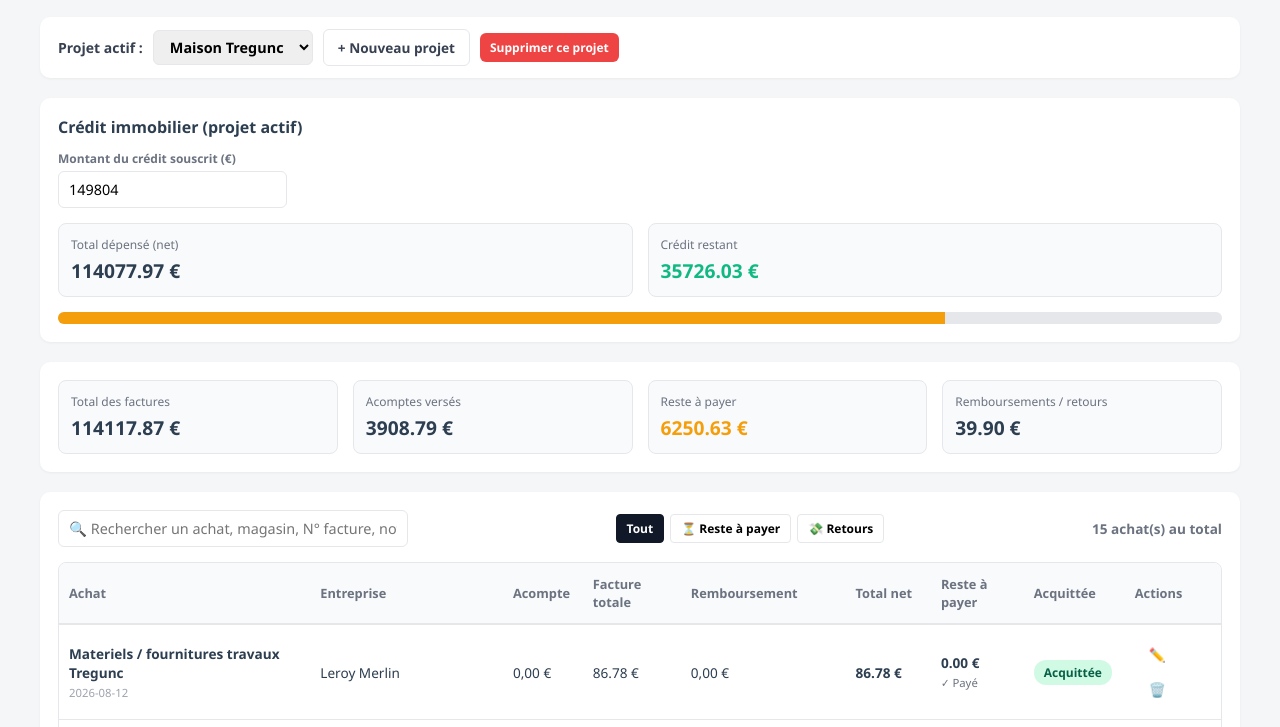
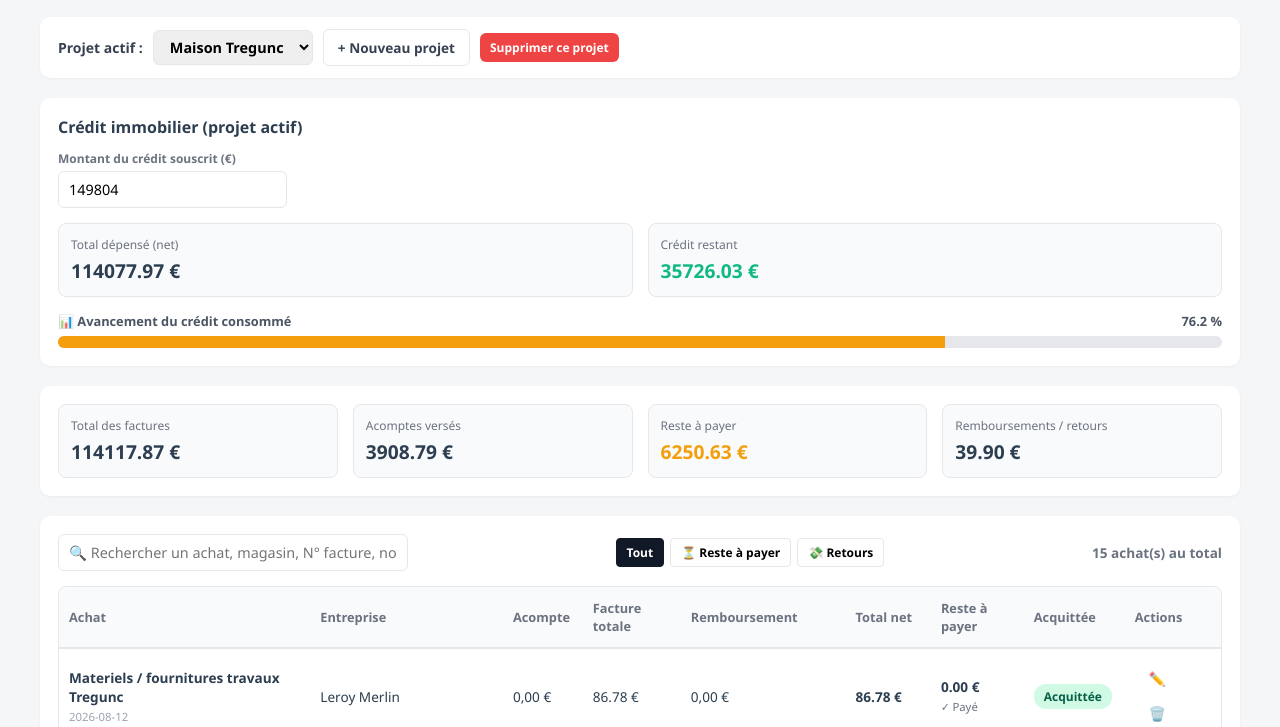
Before and after one commit to talg29-dot/r-novation, a plain HTML site: page index.html in a window 1280 px wide. Shown: the part 73-800 px from the top of the page. Drawn offline with Linux system fonts and the light colour scheme; no server answers.

Commit message:
Update index.html

```diff
--- a/index.html
+++ b/index.html
@@ -43,7 +43,9 @@
     .input-group label { font-size: 0.75rem; color: #6b7280; font-weight: 600; }
     input[type="number"], input[type="text"], input[type="date"], select { padding: 8px 10px; border: 1px solid var(--border-color); border-radius: 6px; font-size: 0.9rem; }
 
-    .progress-container { margin-top: 15px; background-color: #e5e7eb; border-radius: 8px; height: 12px; overflow: hidden; width: 100%; }
+    .progress-wrapper { margin-top: 15px; }
+    .progress-header { display: flex; justify-content: space-between; font-size: 0.8rem; color: #4b5563; margin-bottom: 6px; font-weight: 600; }
+    .progress-container { background-color: #e5e7eb; border-radius: 8px; height: 12px; overflow: hidden; width: 100%; }
     .progress-bar { height: 100%; background-color: var(--accent-green); transition: width 0.3s ease; }
     .progress-bar.warning { background-color: var(--accent-orange); }
     .progress-bar.danger { background-color: #ef4444; }
@@ -157,8 +159,15 @@
         <strong id="creditRemaining" class="text-green">0,00 €</strong>
       </div>
     </div>
-    <div class="progress-container">
-      <div id="creditProgressBar" class="progress-bar" style="width: 0%;"></div>
+
+    <div class="progress-wrapper">
+      <div class="progress-header">
+        <span>📊 Avancement du crédit consommé</span>
+        <span id="creditProgressText">0 %</span>
+      </div>
+      <div class="progress-container">
+        <div id="creditProgressBar" class="progress-bar" style="width: 0%;"></div>
+      </div>
     </div>
   </div>
 
@@ -542,16 +551,20 @@
     document.getElementById('totalRemaining').innerText = totalRemaining.toFixed(2) + ' €';
     document.getElementById('totalRefunds').innerText = totalRefunds.toFixed(2) + ' €';
 
-    // Mise à jour de la barre de progression
+    // Mise à jour de la barre de progression et du texte pourcentage
     const progressBar = document.getElementById('creditProgressBar');
+    const progressText = document.getElementById('creditProgressText');
     if (project.credit > 0) {
       const percent = Math.min(100, Math.max(0, (totalSpent / project.credit) * 100));
       progressBar.style.width = percent.toFixed(1) + '%';
+      if (progressText) progressText.innerText = percent.toFixed(1) + ' %';
+
       progressBar.className = 'progress-bar';
       if (percent > 90) progressBar.classList.add('danger');
       else if (percent > 75) progressBar.classList.add('warning');
     } else {
       progressBar.style.width = '0%';
+      if (progressText) progressText.innerText = '0 %';
     }
   };
 
```
